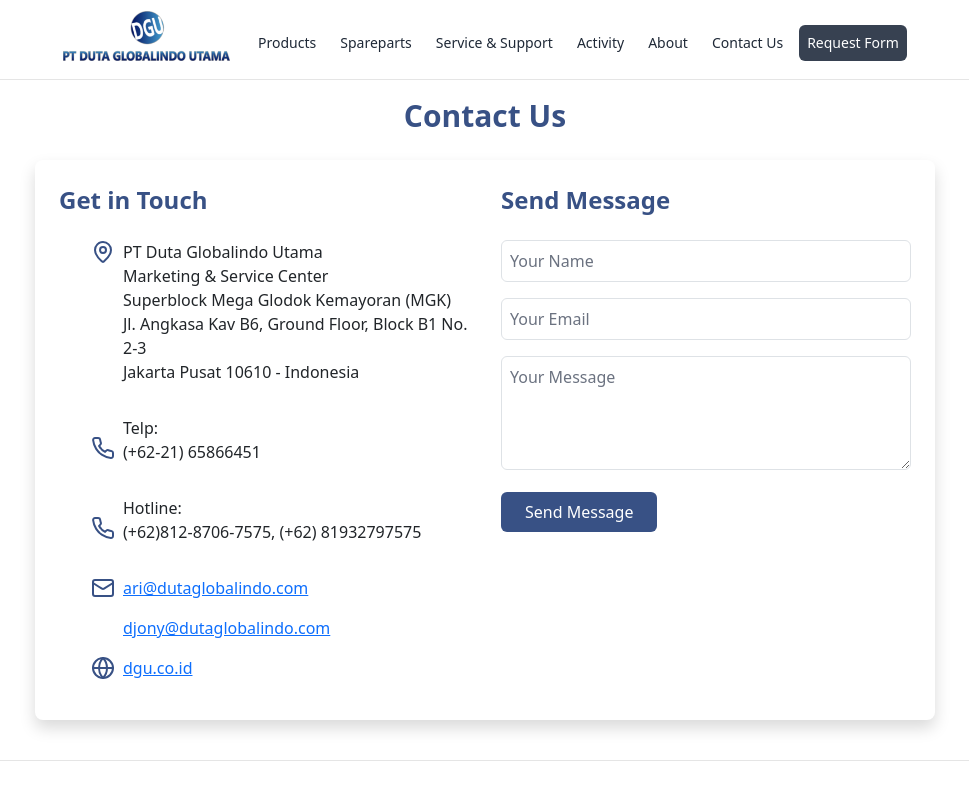
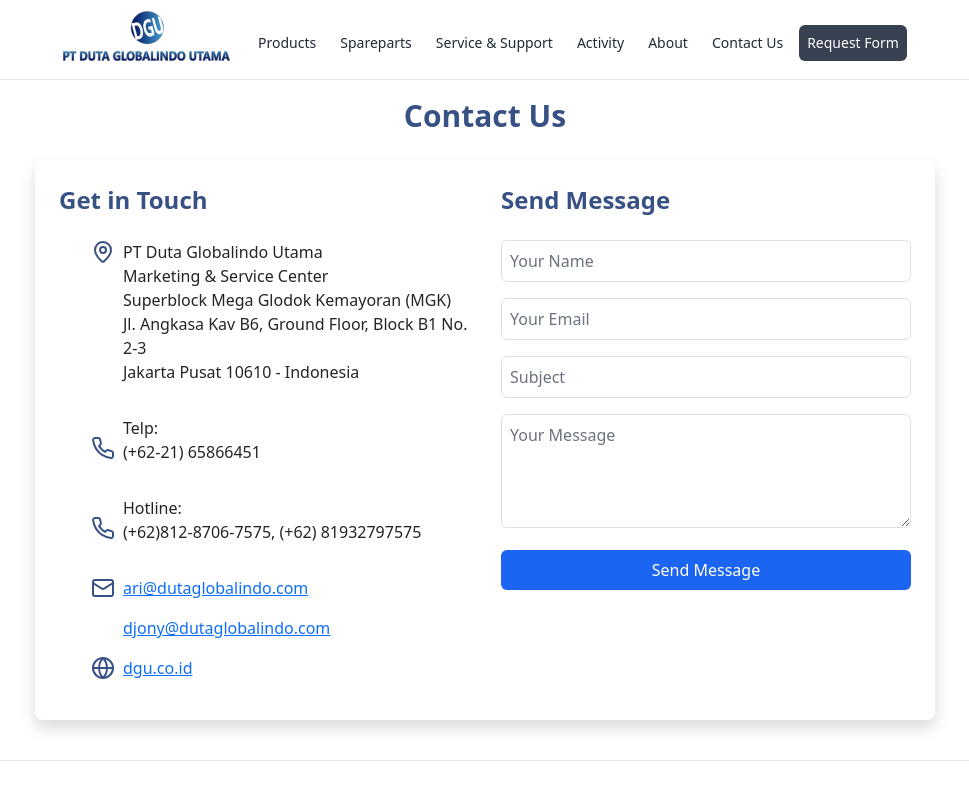
Before and after one commit to CharlesKristov/DGU, a Next.js app: page /contact-us in a window 1280 px wide. Shown: the top 800 px of the page, without its empty margins (155-1124 px from the left). Built offline with nearby package versions, Linux system fonts and the light colour scheme; no server answers.

Commit message:
Refactor image aspect ratio in ProductCard component, Create spareparts' page, update navbar link, and form contact us

```diff
--- a/src/components/ProductsCard.jsx
+++ b/src/components/ProductsCard.jsx
@@ -2,7 +2,7 @@
     return (
         <a href={linkURL} className="text-decoration-none">
             <div className="flex overflow-hidden flex-col grow justify-center items-center w-full h-auto text-2xl font-bold leading-10 text-center rounded-lg border border-gray-200 border-solid text-primary-blue max-md:mt-10 max-md:max-w-full">
-                <img loading="lazy" src={imageSrc} alt={altText} className="mt-2 w-[300px] aspect-[1.62] max-md:max-w-full" />
+                <img loading="lazy" src={imageSrc} alt={altText} className="mt-2 w-[300px] aspect-square max-md:max-w-full" />
                 <div className="pb-px">{title}</div>
             </div>
         </a>
--- a/src/components/navigationbar.jsx
+++ b/src/components/navigationbar.jsx
@@ -73,7 +73,7 @@
                   </Link>
                   <Link
                     className="relative px-1 text-sm font-medium text-gray-800 no-underline before:absolute before:bottom-0 before:left-0 before:w-full before:h-[2px] before:bg-black before:scale-x-0 before:origin-left hover:before:scale-x-100 before:transition before:duration-300"
-                    href={"#"}
+                    href={"/spareparts"}
                   >
                     Spareparts
                   </Link>
@@ -150,7 +150,7 @@
                 Products
               </Link>
               <Link
-                href="#"
+                href="/spareparts"
                 className="block rounded px-3 text-white pb-3 text-base font-medium text-gray-800"
               >
                 Spareparts
--- a/src/pages/contact-us.tsx
+++ b/src/pages/contact-us.tsx
@@ -1,6 +1,45 @@
 import { Globe, Mail, MapPin, Phone } from 'lucide-react';
+import React, { useState } from 'react';
 
 export default function ContactUs() {
+    const [formData, setFormData] = useState({
+        name: '',
+        email: '',
+        message: '',
+        subject: ''
+    });
+
+    const handleChange = (e: { target: { name: any; value: any; }; }) => {
+        const { name, value } = e.target;
+        setFormData(prevState => ({
+            ...prevState,
+            [name]: value
+        }));
+    };
+
+    const handleSubmit = (e: { preventDefault: () => void; }) => {
+        e.preventDefault();
+
+        if (!formData.name || !formData.email || !formData.message) {
+            alert('Please fill in all fields');
+            return;
+        }
+
+        const recipientEmail = 'djony@dutaglobalindo.com';
+        const subject = `${formData.subject}`;
+        const body = `From: ${formData.name}\nEmail: ${formData.email}\n\nMessage:\n${formData.message}`;
+
+        const gmailUrl = `https://mail.google.com/mail/?view=cm&fs=1&to=${encodeURIComponent(recipientEmail)}&su=${encodeURIComponent(subject)}&body=${encodeURIComponent(body)}`;
+        window.open(gmailUrl, '_blank');
+
+        setFormData({
+            name: '',
+            email: '',
+            message: '',
+            subject: ''
+        });
+    };
+
     return (
         <>
             <div className="flex flex-col items-center m-3">
@@ -45,11 +84,45 @@
                         </div>
                         <div>
                             <h3 className="text-2xl font-semibold mb-4 text-primary-blue">Send Message</h3>
-                            <form className="space-y-4">
-                            <input type="text" placeholder="Your Name" className="w-full p-2 border border-gray-300 rounded" />
-                            <input type="email" placeholder="Your Email" className="w-full p-2 border border-gray-300 rounded" />
-                            <textarea placeholder="Your Message" rows={4} className="w-full p-2 border border-gray-300 rounded"></textarea>
-                            <button type="submit" className="bg-primary-blue text-white px-6 py-2 rounded">Send Message</button>
+                            <form onSubmit={handleSubmit} className="space-y-4">
+                                <input
+                                    type="text"
+                                    name="name"
+                                    value={formData.name}
+                                    onChange={handleChange}
+                                    placeholder="Your Name"
+                                    className="w-full p-2 border border-gray-300 rounded focus:ring-2 focus:ring-blue-500 focus:outline-none"
+                                />
+                                <input
+                                    type="email"
+                                    name="email"
+                                    value={formData.email}
+                                    onChange={handleChange}
+                                    placeholder="Your Email"
+                                    className="w-full p-2 border border-gray-300 rounded focus:ring-2 focus:ring-blue-500 focus:outline-none"
+                                />
+                                <input
+                                    type="text"
+                                    name="subject"
+                                    value={formData.subject}
+                                    onChange={handleChange}
+                                    placeholder="Subject"
+                                    className="w-full p-2 border border-gray-300 rounded focus:ring-2 focus:ring-blue-500 focus:outline-none"
+                                />
+                                <textarea
+                                    name="message"
+                                    value={formData.message}
+                                    onChange={handleChange}
+                                    placeholder="Your Message"
+                                    rows={4}
+                                    className="w-full p-2 border border-gray-300 rounded focus:ring-2 focus:ring-blue-500 focus:outline-none"
+                                />
+                                <button
+                                    type="submit"
+                                    className="w-full bg-blue-600 text-white px-6 py-2 rounded hover:bg-blue-700 transition-colors duration-200"
+                                >
+                                    Send Message
+                                </button>
                             </form>
                         </div>
                     </div>
--- /dev/null
+++ b/src/pages/spareparts.tsx
@@ -0,0 +1,17 @@
+
+export default function Spareparts() {
+    return (
+        <div className="min-h-screen flex flex-col items-center justify-center bg-white p-4">
+            <div className="text-center space-y-6 max-w-2xl">
+                <h1 className="text-4xl max-md:text-3xl font-bold text-primary-blue mb-4">🚧 Work In Progress 🚧</h1>
+                <div className="relative w-24 h-24 mx-auto mb-6">
+                    <div className="absolute inset-0 border-8 border-gray-600 rounded-full animate-spin-slow"></div>
+                    <div className="absolute inset-1.5 border-t-[10px] border-primary-blue rounded-full animate-spin"></div>
+                </div>
+                <p className="text-lg text-gray-600 mb-8">
+                    We're working hard to bring you something amazing. Please check back soon!
+                </p>
+            </div>
+        </div>
+    )
+}
--- a/src/styles/globals.css
+++ b/src/styles/globals.css
@@ -117,3 +117,13 @@
     @apply bg-background text-foreground;
   }
 }
+
+@keyframes spin-slow {
+  to {
+    transform: rotate(360deg);
+  }
+}
+
+.animate-spin-slow {
+  animation: spin-slow 8s linear infinite;
+}
```
